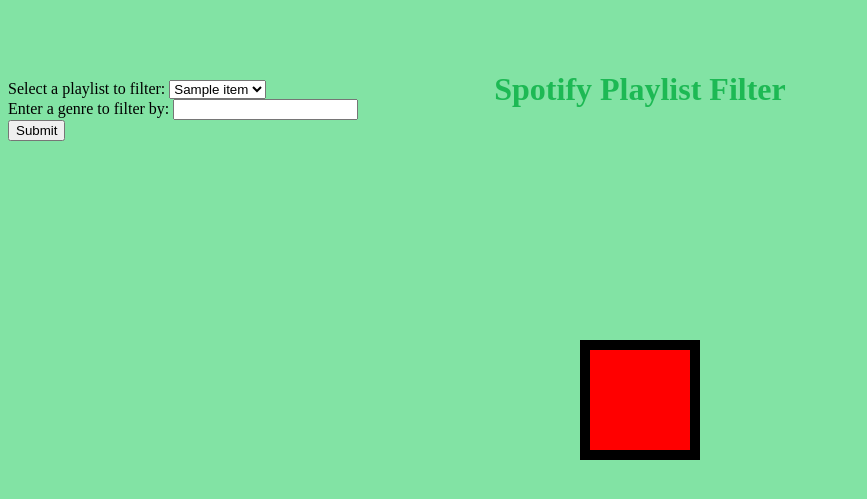
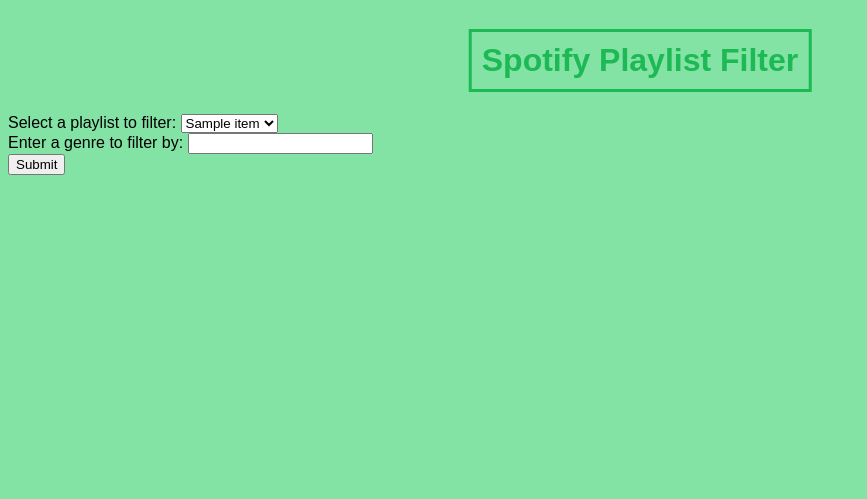
Before and after one commit to npoggio/SpotifyPlaylistFilter, a Flask app: template templates/index.html in a window 1280 px wide. Shown: the top 499 px of the page, without its empty margins (0-867 px from the left). Run offline with Flask 3, Linux system fonts and the light colour scheme; the template is opened without the code that fills it: most values are stand-ins (such as "Sample title", 1, 10 or a date in 2020).

Commit message:
centering title

```diff
--- a/static/style.css
+++ b/static/style.css
@@ -1,25 +1,18 @@
 body {
     background-color: #82e3a4;
+    font-family: "GothamMediumItalic", sans-serif;
 
 }
-h1 {
+
+.website_title {
+    display: inline-block;
+    padding: 10px;
+    border: 3px solid #1DB954;
     position: relative;
-    top: 50px;
-    text-align: center;
-    color: #1DB954
-}
 
-
-.box {
-    position: absolute;
     top: 50%;
     left: 50%;
 
-    height: 100px;
-    width: 100px;
-    transform: translate(-50%, -50%);
-
-    border: 10px solid black;
-    background-color: red;
-    /*transform: translate(100px, 100px);*/
+    transform: translate(-50%);
+    color: #1DB954
 }
--- a/templates/index.html
+++ b/templates/index.html
@@ -5,7 +5,10 @@
     <link rel="stylesheet" href="../static/style.css">
 </head>
 <body>
-    <h1>Spotify Playlist Filter</h1>
+    <div class="box">
+        <h1 class="website_title"> Spotify Playlist Filter</h1>
+    </div>
+
     <form method="POST" action="{{ url_for('retrieve_filter') }}">
         <label for="dropdown">Select a playlist to filter:</label>
         <select id="dropdown" name="selected_playlist">
@@ -20,6 +23,5 @@
         <input type="submit" name="select_button" value="Submit">
     </form>
 
-    <div class="box"></div>
 </body>
 </html>
```
Also changed, not shown: fonts/GothamMedium.ttf (added), fonts/GothamMediumItalic.ttf (added).
